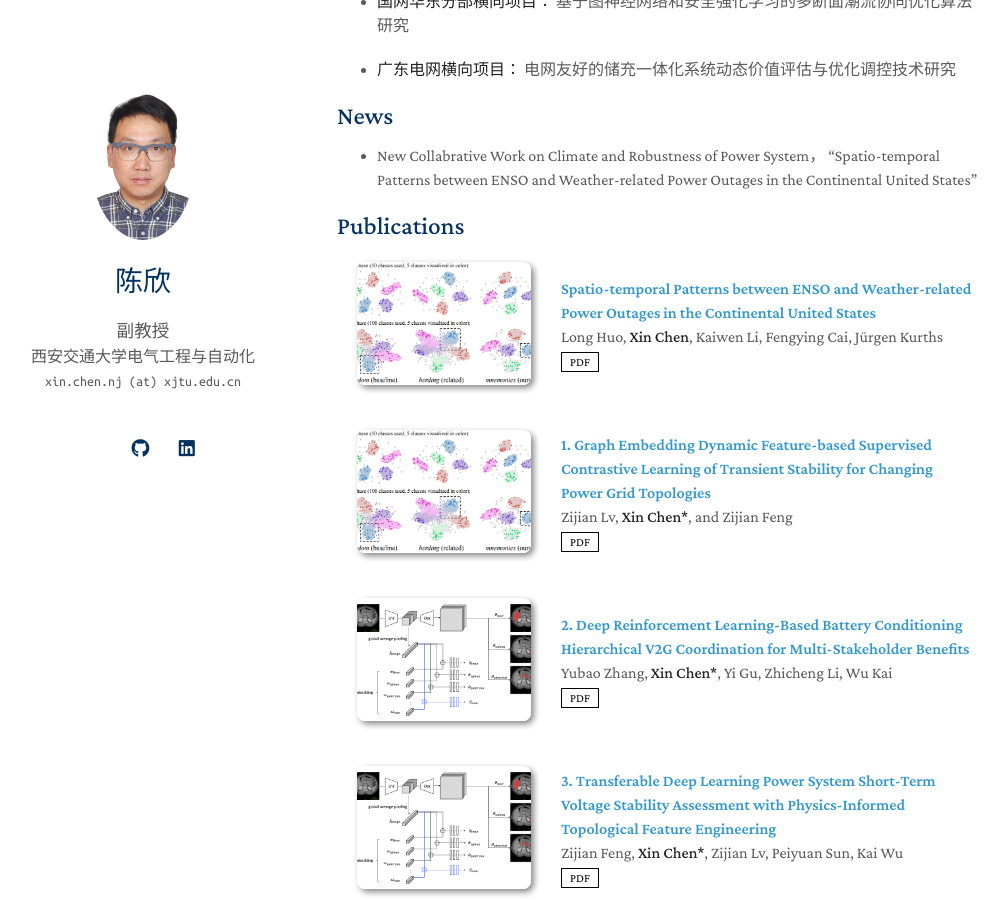
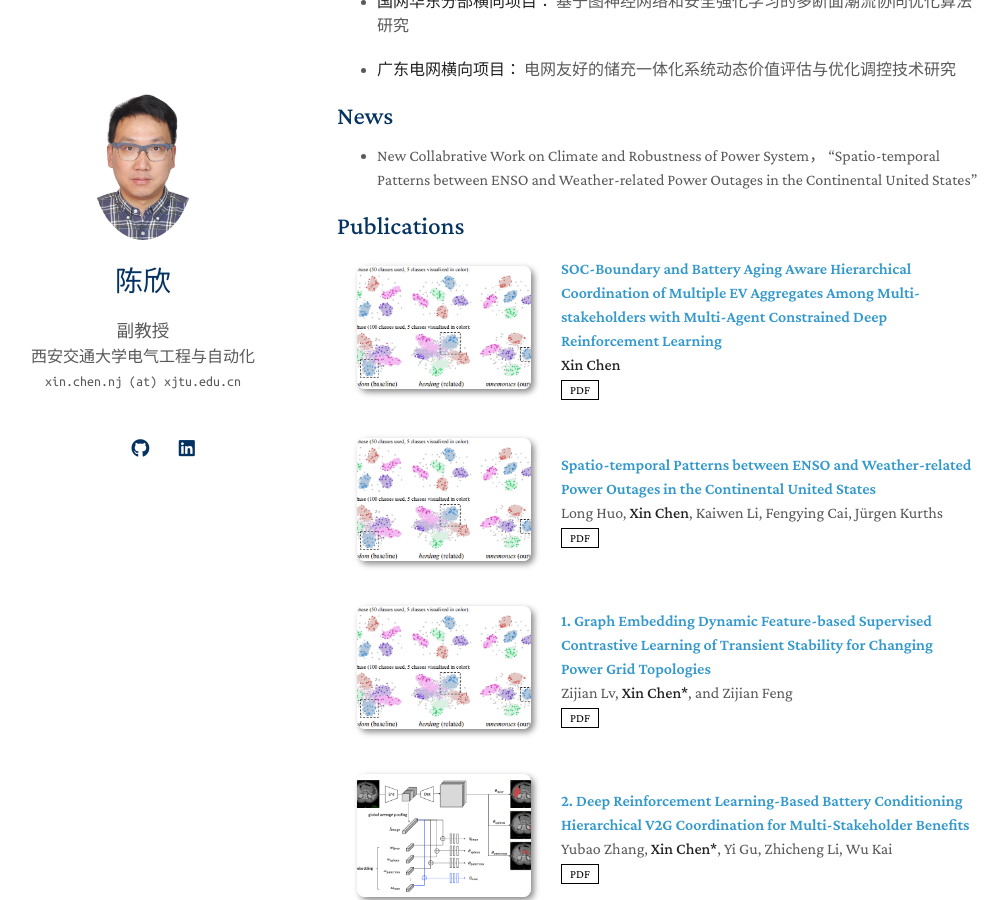
Before and after one commit to IntelligentEnergy/IntelligentEnergy.github.io, a Jekyll site: the page built from index.md, in a window 1280 px wide and 900 px high, scrolled down 2052 px. Shown: the whole window, without its empty margins (133-1141 px from the left). Built offline with Jekyll 4.4.1, drawn with Linux system fonts in a browser that asks for light colours; nearby versions of some CDN libraries; a style sheet for code colours, icons or effects is not loaded; our own code applies the rules of GitHub Pages for plain Markdown files.

Commit message:
Update publications.yml

```diff
--- a/_data/publications.yml
+++ b/_data/publications.yml
@@ -1,4 +1,14 @@
 main:
+  - title:  SOC-Boundary and Battery Aging Aware Hierarchical Coordination of Multiple EV Aggregates Among Multi-stakeholders with Multi-Agent Constrained Deep Reinforcement Learning
+    authors: <strong>Xin Chen</strong>
+    conference_short:
+    conference:
+    pdf: https://arxiv.org/abs/2407.13790
+    code:
+    bibtex:
+    image: ./assets/img/teaser_example.png
+    notes:
+
   - title:  Spatio-temporal Patterns between ENSO and Weather-related Power Outages in the Continental United States
     authors: Long Huo, <strong>Xin Chen</strong>, Kaiwen Li, Fengying Cai, Jürgen Kurths
     conference_short:
```
